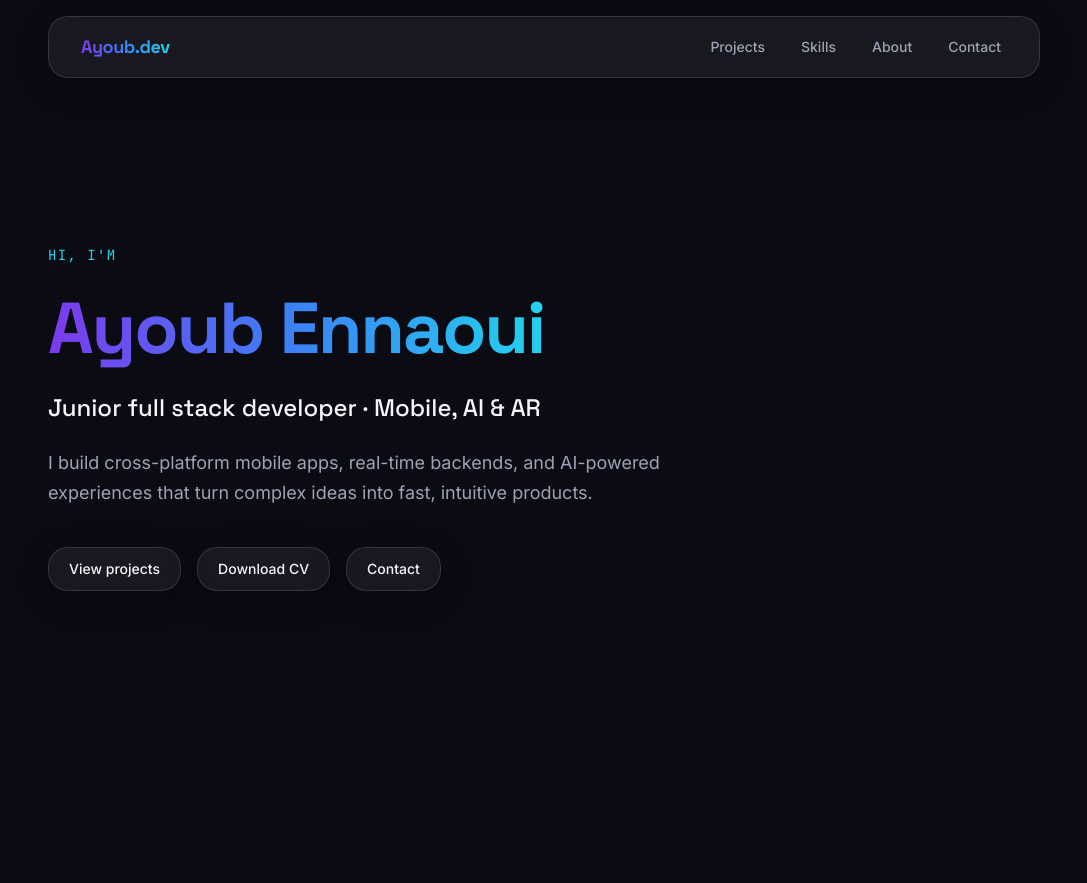
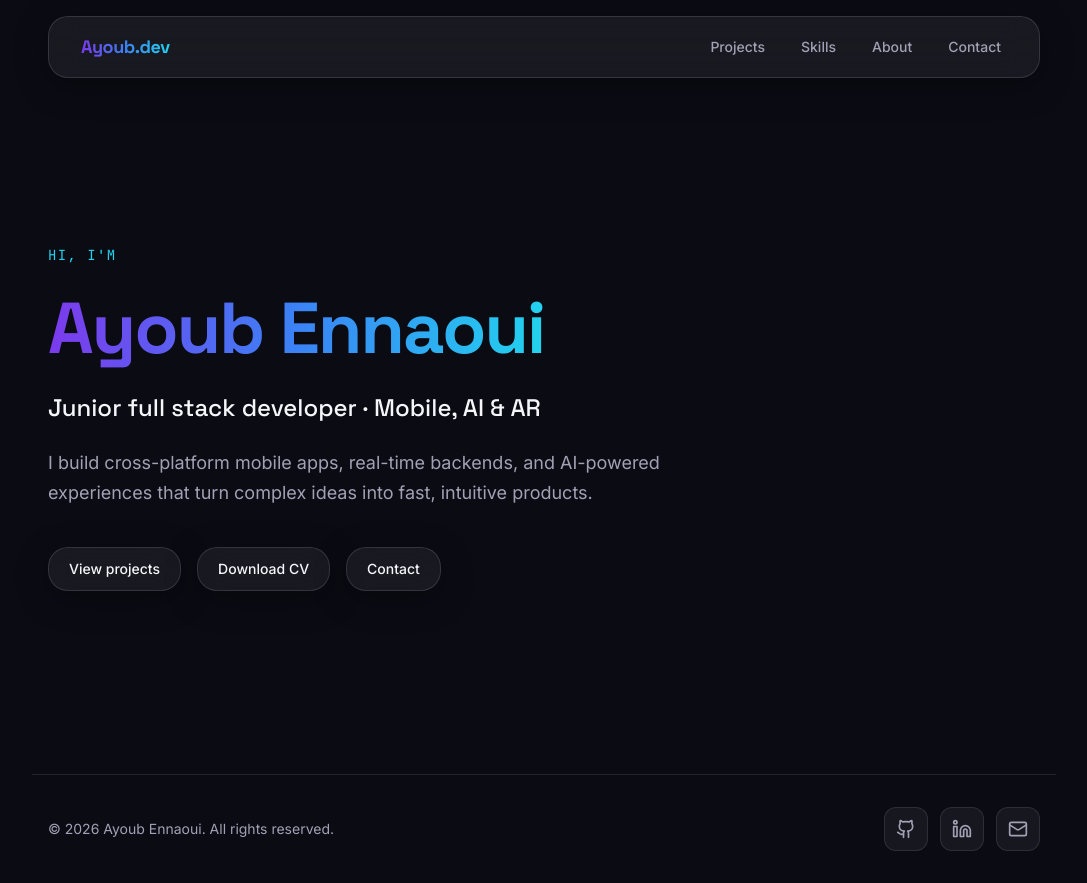
Before and after one commit to ayoubnaoui00-del/portfolio, a Next.js app: page / in a window 1280 px wide. Shown: the whole page, without its empty margins (96-1183 px from the left). Before the commit the page ends 800 px from the top, so only its background shows below. Built offline with nearby package versions, Linux system fonts and the light colour scheme.

Commit message:
feat(PORT-5): add Footer component with lucide-react and social icons

```diff
--- a/package.json
+++ b/package.json
@@ -9,6 +9,7 @@
     "lint": "eslint"
   },
   "dependencies": {
+    "lucide-react": "^1.62.0",
     "next": "16.4.3",
     "react": "19.3.0",
     "react-dom": "19.3.0"
--- a/src/app/layout.tsx
+++ b/src/app/layout.tsx
@@ -2,6 +2,7 @@ import type { Metadata } from "next";
 import { Space_Grotesk, Inter, JetBrains_Mono } from "next/font/google";
 import GradientBackground from "@/components/GradientBackground";
 import Navbar from "@/components/Navbar";
+import Footer from "@/components/Footer";
 import "./globals.css";
 
 const spaceGrotesk = Space_Grotesk({
@@ -41,6 +42,7 @@ export default function RootLayout({
         <GradientBackground />
         <Navbar />
         <div className="flex-1 flex flex-col">{children}</div>
+        <Footer />
       </body>
     </html>
   );
--- /dev/null
+++ b/src/components/Footer.tsx
@@ -0,0 +1,77 @@
+import { Mail } from "lucide-react";
+import {
+  COPYRIGHT_OWNER,
+  SOCIAL_LINKS,
+  type SocialIconName,
+} from "@/data/socials";
+
+function SocialIcon({ icon }: { icon: SocialIconName }) {
+  switch (icon) {
+    case "github":
+      return (
+        <svg
+          className="h-5 w-5"
+          viewBox="0 0 24 24"
+          fill="none"
+          stroke="currentColor"
+          strokeWidth="2"
+          strokeLinecap="round"
+          strokeLinejoin="round"
+          aria-hidden="true"
+        >
+          <path d="M15 22v-4a4.8 4.8 0 0 0-1-3.5c3 0 6-2 6-5.5.08-1.25-.27-2.48-1-3.5.28-1.15.28-2.35 0-3.5 0 0-1 0-3 1.5-2.64-.5-5.36-.5-8 0C6 2 5 2 5 2c-.3 1.15-.3 2.35 0 3.5A5.403 5.403 0 0 0 4 9c0 3.5 3 5.5 6 5.5-.39.49-.68 1.05-.85 1.65-.17.6-.22 1.23-.15 1.85v4" />
+          <path d="M9 18c-4.51 2-5-2-7-2" />
+        </svg>
+      );
+    case "linkedin":
+      return (
+        <svg
+          className="h-5 w-5"
+          viewBox="0 0 24 24"
+          fill="none"
+          stroke="currentColor"
+          strokeWidth="2"
+          strokeLinecap="round"
+          strokeLinejoin="round"
+          aria-hidden="true"
+        >
+          <path d="M16 8a6 6 0 0 1 6 6v7h-4v-7a2 2 0 0 0-2-2 2 2 0 0 0-2 2v7h-4v-7a6 6 0 0 1 6-6z" />
+          <rect width="4" height="12" x="2" y="9" />
+          <circle cx="4" cy="4" r="2" />
+        </svg>
+      );
+    case "email":
+      return <Mail className="h-5 w-5" aria-hidden="true" />;
+  }
+}
+
+export default async function Footer() {
+  "use cache";
+  const currentYear = new Date().getFullYear();
+
+  return (
+    <footer className="mx-auto w-full max-w-5xl px-4 py-8 mt-auto border-t border-white/10">
+      <div className="flex flex-col items-center justify-between gap-4 sm:flex-row">
+        <p className="text-sm text-muted text-center sm:text-left">
+          &copy; {currentYear} {COPYRIGHT_OWNER}. All rights reserved.
+        </p>
+
+        <ul className="flex items-center gap-3" aria-label="Social media links">
+          {SOCIAL_LINKS.map((social) => (
+            <li key={social.name}>
+              <a
+                href={social.href}
+                target={social.external ? "_blank" : undefined}
+                rel={social.external ? "noopener noreferrer" : undefined}
+                aria-label={social.ariaLabel}
+                className="inline-flex h-11 w-11 items-center justify-center rounded-xl border border-white/10 bg-white/5 text-muted transition-colors hover:border-white/25 hover:bg-white/10 hover:text-cyan focus-visible:outline-none focus-visible:ring-2 focus-visible:ring-cyan focus-visible:ring-offset-2 focus-visible:ring-offset-bg"
+              >
+                <SocialIcon icon={social.icon} />
+              </a>
+            </li>
+          ))}
+        </ul>
+      </div>
+    </footer>
+  );
+}
--- /dev/null
+++ b/src/data/socials.ts
@@ -0,0 +1,35 @@
+export type SocialIconName = "github" | "linkedin" | "email";
+
+export interface SocialLink {
+  name: string;
+  href: string;
+  icon: SocialIconName;
+  external: boolean;
+  ariaLabel: string;
+}
+
+export const SOCIAL_LINKS: readonly SocialLink[] = [
+  {
+    name: "GitHub",
+    href: "https://github.com/ayoubnaoui",
+    icon: "github",
+    external: true,
+    ariaLabel: "Visit Ayoub Ennaoui on GitHub",
+  },
+  {
+    name: "LinkedIn",
+    href: "https://www.linkedin.com/in/ayoub-ennaoui",
+    icon: "linkedin",
+    external: true,
+    ariaLabel: "Connect with Ayoub Ennaoui on LinkedIn",
+  },
+  {
+    name: "Email",
+    href: "mailto:ayoubnaoui00@gmail.com",
+    icon: "email",
+    external: false,
+    ariaLabel: "Send an email to Ayoub Ennaoui",
+  },
+] as const;
+
+export const COPYRIGHT_OWNER = "Ayoub Ennaoui";
```
Also changed, not shown: src/app/design/page.tsx (line endings or trailing spaces), src/components/GradientBackground.tsx (line endings or trailing spaces), src/components/Hero.tsx (line endings or trailing spaces), src/components/Navbar.tsx (line endings or trailing spaces), src/data/hero.ts (line endings or trailing spaces), src/data/navigation.ts (line endings or trailing spaces), tailwind.config.ts (line endings or trailing spaces), 2 other files (tests, documents, lock files or other folders).
